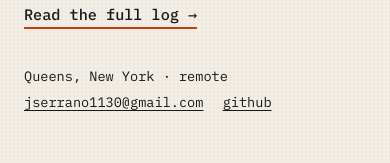
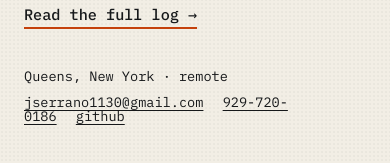
Before and after one commit to JonBold11/portfolio-visual, a plain HTML site: page index.html in a window 390 px wide. Shown: the part 2666-2829 px from the top of the page. Drawn offline with nearby package versions, Linux system fonts and the light colour scheme.

Commit message:
Add phone number
Co-Authored-By: Claude Opus 5.5 <noreply@anthropic.com>

```diff
--- a/index.html
+++ b/index.html
@@ -195,7 +195,7 @@ footer{padding:1.6rem 0 3rem;display:flex;flex-wrap:wrap;gap:1.2rem 2.5rem;align
 
 <footer>
   <p class="deeper"><a href="https://jonbold11.github.io/portfolio/">Read the full log →</a></p>
-  <p class="contact"><span class="avail">Queens, New York · remote</span><a href="mailto:jserrano1130@gmail.com">jserrano1130@gmail.com</a><a href="https://github.com/JonBold11">github</a></p>
+  <p class="contact"><span class="avail">Queens, New York · remote</span><a href="mailto:jserrano1130@gmail.com">jserrano1130@gmail.com</a><a href="tel:+19297200186">929-720-0186</a><a href="https://github.com/JonBold11">github</a></p>
 </footer>
 </main>
 
```
